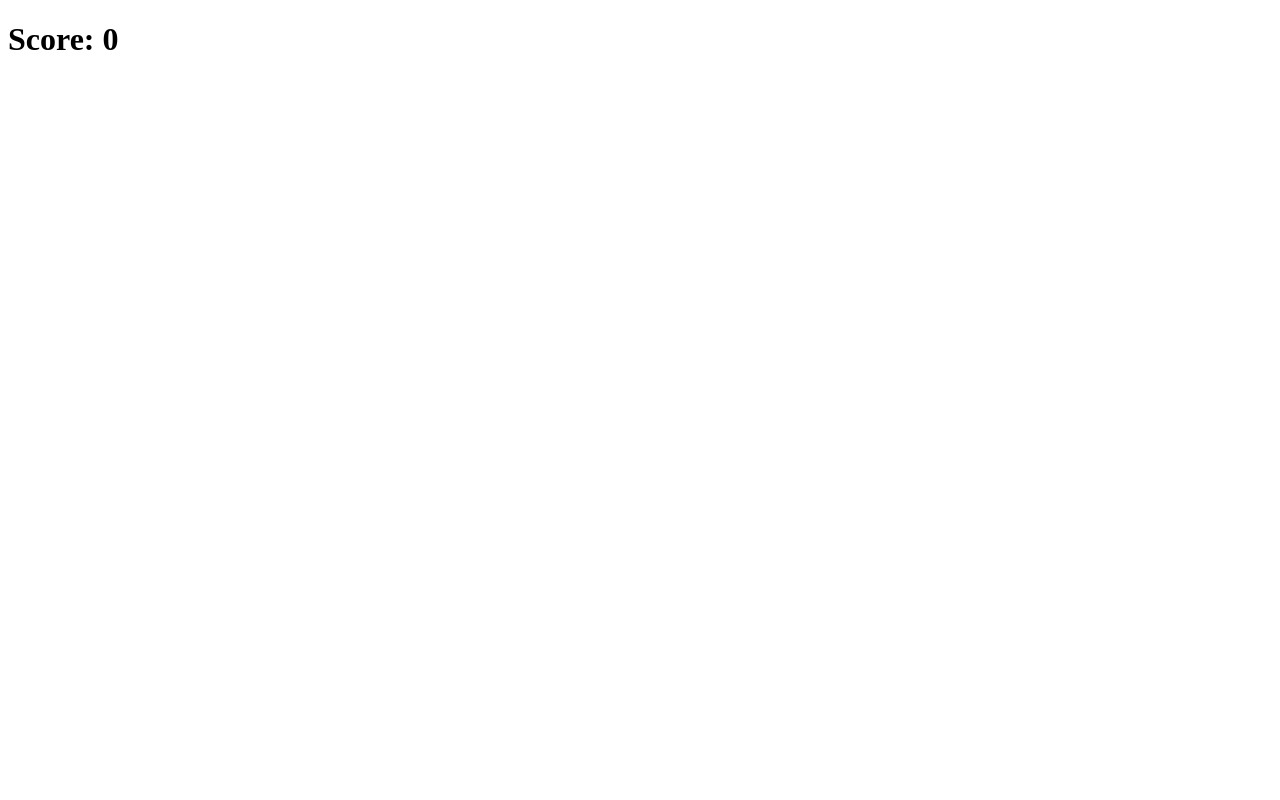
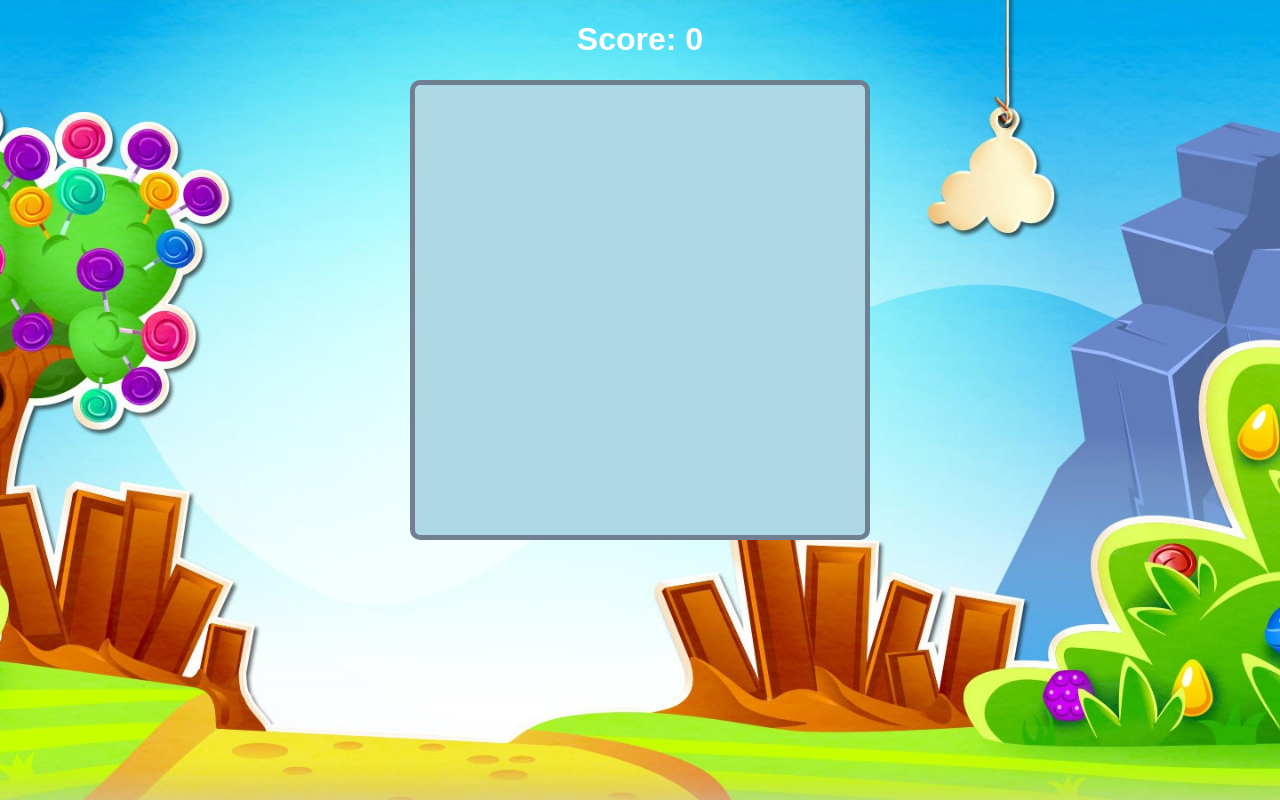
Before and after one commit to Alan-Webb/JS-games, a plain HTML site: page JSgames/candy-crush-clone/index.html in a window 1280 px wide. Drawn offline with Linux system fonts and the light colour scheme.

Commit message:
Complete HTML and CSS, work on JS

```diff
--- a/JSgames/candy-crush-clone/index.js
+++ b/JSgames/candy-crush-clone/index.js
@@ -0,0 +1,18 @@
+const candies = ["blue", "Orange", "Green", "Yellow", "Red", "Purple"];
+const board = [];
+const rows = 9;
+const columns = 9;
+let score = 0;
+
+window.onload = function () {
+  startGame();
+}
+
+function startGame() {
+  for (let r = 0; r < rows; r++) {
+    let row = [];
+    for (let c = 0; c < columns; c++) {
+        let tile = document.createElement("img");
+    }
+  }
+}
--- a/JSgames/candy-crush-clone/style.css
+++ b/JSgames/candy-crush-clone/style.css
@@ -0,0 +1,23 @@
+body {
+  background: url("./assets/background.jpg") no-repeat center center fixed;
+  background-size: cover;
+  font-family: Arial, Helvetica, sans-serif;
+  color: white;
+  text-align: center;
+}
+
+#board {
+  width: 450px;
+  height: 450px;
+  background-color: lightblue;
+  border: 5px solid slategray;
+  border-radius: 10px;
+  margin: 0 auto;
+  display: flex;
+  flex-wrap: wrap;
+}
+
+#board img {
+  width: 50px;
+  height: 50px;
+}
```
Also changed, not shown: JSgames/candy-crush-clone/index.html (+1 -0 lines).
